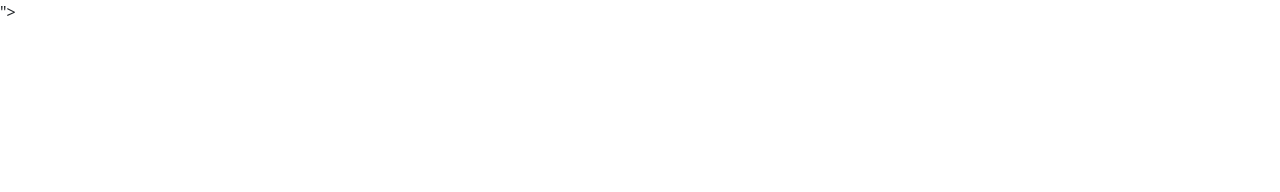
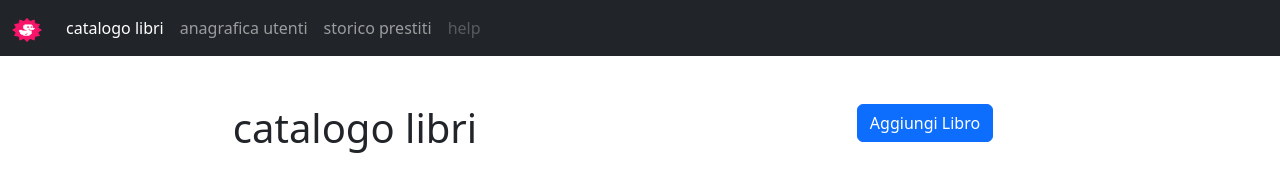
Before and after one commit to FernandoDerentiis/css-bootstrap-dashboard, a plain HTML site: page index.html in a window 1280 px wide. Drawn offline with nearby package versions, Linux system fonts and the light colour scheme.

Commit message:
feat:header

```diff
--- a/index.html
+++ b/index.html
@@ -12,9 +12,56 @@
       integrity="sha384-QWTKZyjpPEjISv5WaRU9OFeRpok6YctnYmDr5pNlyT2bRjXh0JMhjY6hW+ALEwIH"
       crossorigin="anonymous"
     />
-    ">
   </head>
   <body>
+    <header>
+      <nav class="navbar navbar-expand-lg navbar-dark bg-dark">
+        <div class="container-fluid">
+          <a class="navbar-brand" href="#">
+            <img src="./duck.png" alt="Bootstrap" width="30" height="24" />
+          </a>
+          <button
+            class="navbar-toggler"
+            type="button"
+            data-bs-toggle="collapse"
+            data-bs-target="#navbarNavAltMarkup"
+            aria-controls="navbarNavAltMarkup"
+            aria-expanded="false"
+            aria-label="Toggle navigation"
+          >
+            <span class="navbar-toggler-icon"></span>
+          </button>
+          <div class="collapse navbar-collapse" id="navbarNavAltMarkup">
+            <div class="navbar-nav">
+              <a class="nav-link active" aria-current="page" href="#"
+                >catalogo libri</a
+              >
+              <a class="nav-link" href="#">anagrafica utenti</a>
+              <a class="nav-link" href="#">storico prestiti</a>
+              <a class="nav-link disabled" aria-disabled="true">help</a>
+            </div>
+          </div>
+        </div>
+      </nav>
+    </header>
+
+    <!-- fine header -->
+    <main>
+      <div class="container text-center my-5">
+        <div class="row">
+          <div class="col">
+            <h1>catalogo libri</h1>
+          </div>
+
+          <div class="col">
+            <button type="button" class="btn btn-primary">
+              Aggiungi Libro
+            </button>
+          </div>
+        </div>
+      </div>
+    </main>
+
     <script
       src="https://cdn.jsdelivr.net/npm/bootstrap@5.3.3/dist/js/bootstrap.bundle.min.js"
       integrity="sha384-YvpcrYf0tY3lHB60NNkmXc5s9fDVZLESaAA55NDzOxhy9GkcIdslK1eN7N6jIeHz"
```
